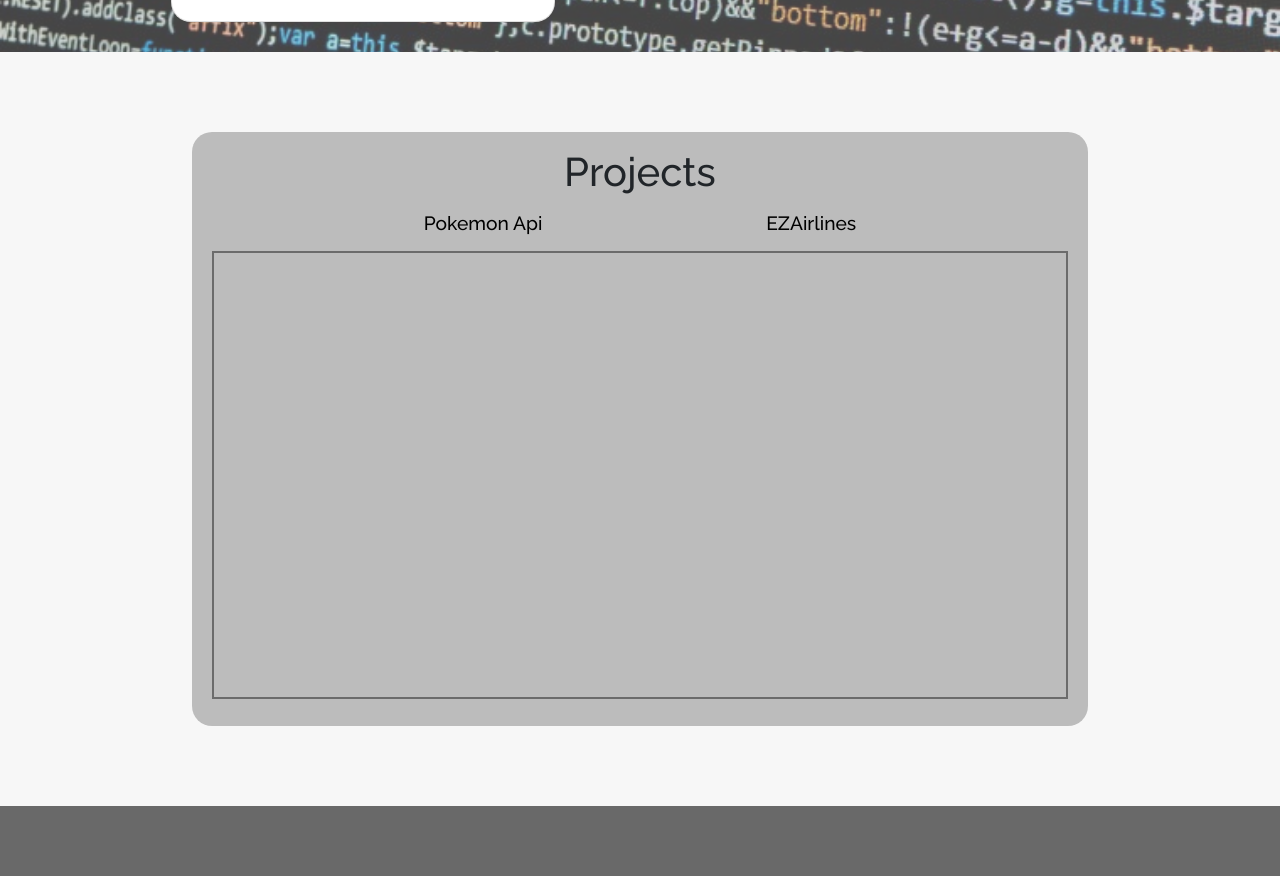
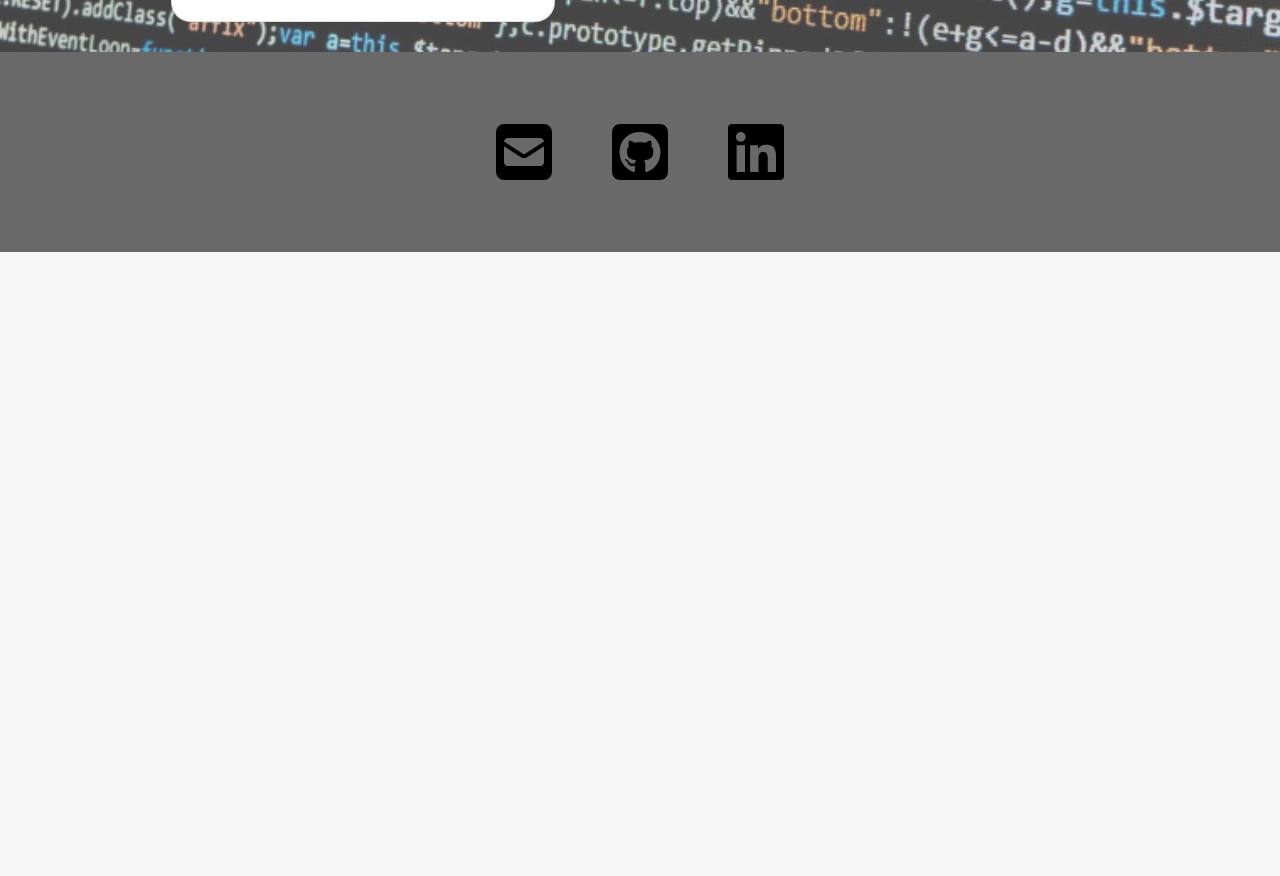
Before and after one commit to CWebdale006/new_portfolio_v2, a React (Create React App) app in the folder portolio/: page / in a window 1280 px wide. Shown: the part 1920-2796 px from the top of the page. After the commit the page ends 2172 px from the top, so only its background shows below. Built offline with nearby package versions, Linux system fonts and the light colour scheme.

Commit message:
added quote section

```diff
--- a/portolio/src/App.js
+++ b/portolio/src/App.js
@@ -7,6 +7,7 @@ import AboutMe from './components/AboutMe';
 import Certifications from './components/Certifications';
 import Projects from './components/Projects';
 import IFrame from './components/IFrame';
+import Quotes from './components/Quotes';
 import Footer from './components/Footer';
 
 function App() {
@@ -15,8 +16,9 @@ function App() {
       <Body />
       <AboutMe />
       <Certifications />
-      <Projects />
+      {/* <Projects /> */}
       {/* <IFrame /> */}
+      <Quotes />
       <Footer />
     </>
   );
--- /dev/null
+++ b/portolio/src/components/Quotes.js
@@ -0,0 +1,9 @@
+import React from 'react'
+
+export default function Quotes() {
+    return (
+        <div>
+
+        </div>
+    )
+}
```
